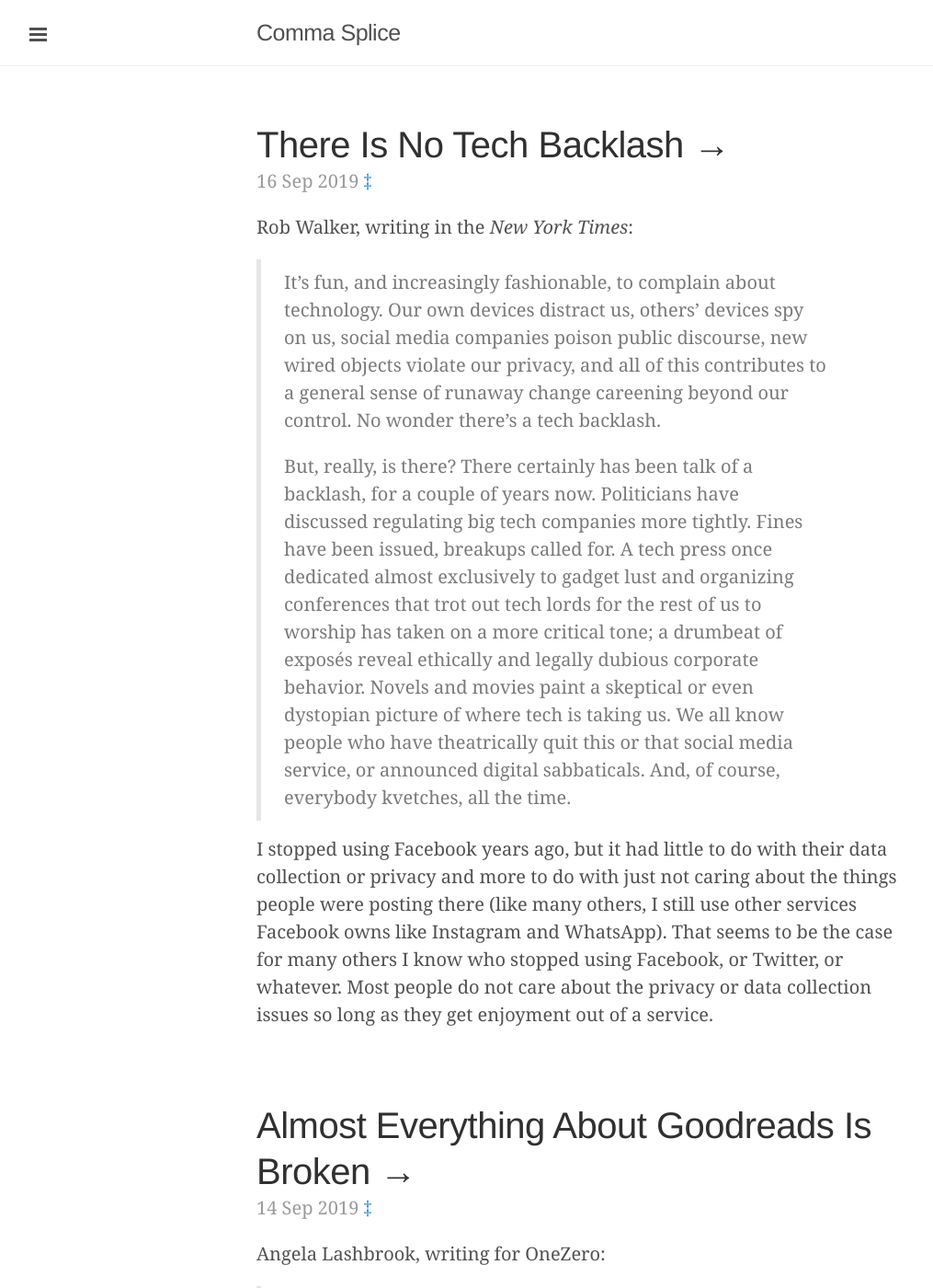
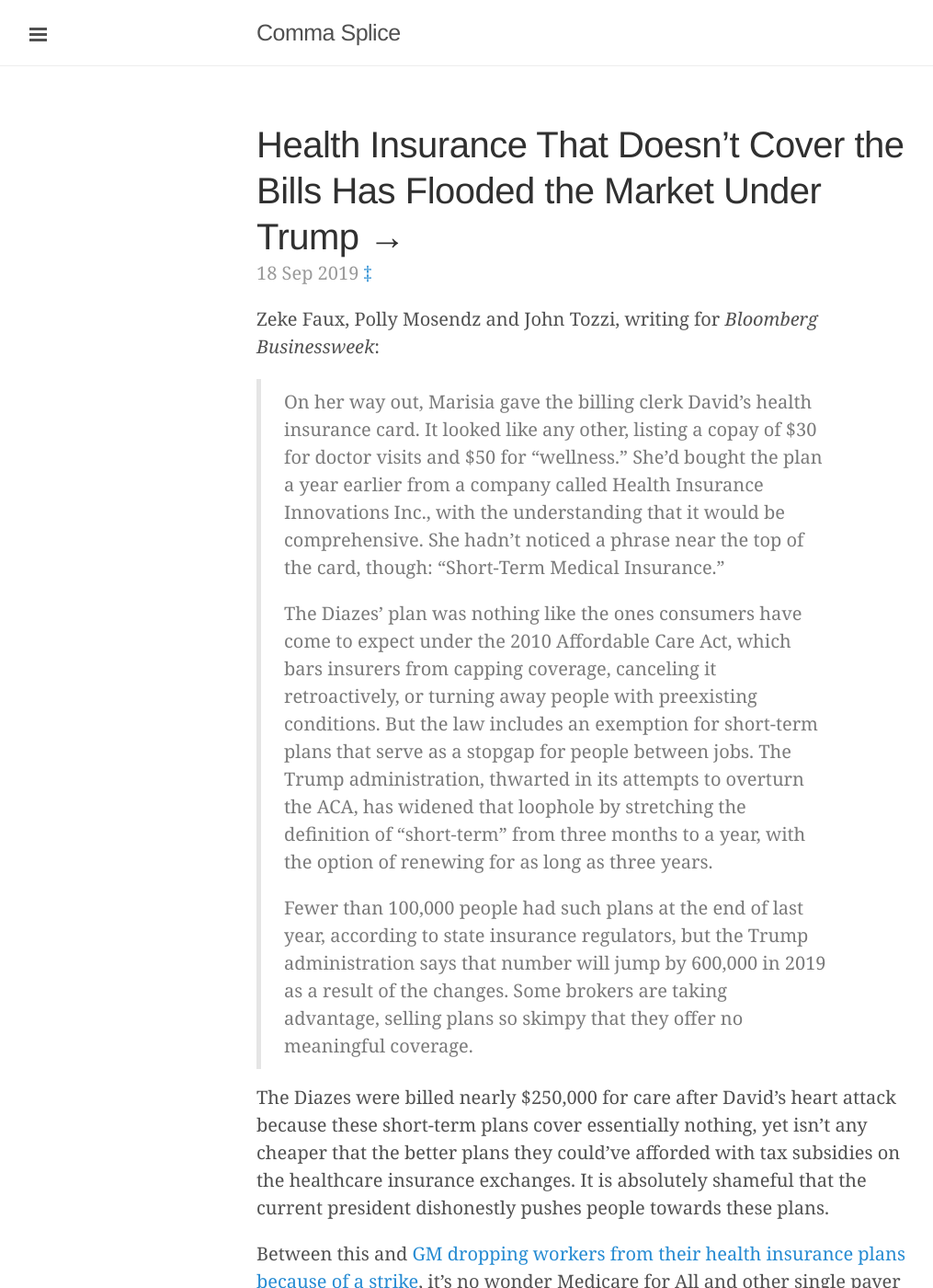
Before and after one commit to davidixon/davidixon.github.io, a Jekyll site: the page built from index.html, in a window 1280 px wide and 1400 px high. Shown: the whole window at 92% size, without its empty margins (1-1016 px from the left). Built offline with Jekyll 4.4.1, drawn with Linux system fonts in a browser that asks for light colours; the list of posts is cut into pages by our own code; some of the changed text lies outside the part shown.

Commit message:
New link post; updated book log

```diff
--- /dev/null
+++ b/_posts/2019-09-18-health-insurance.md
@@ -0,0 +1,18 @@
+---
+layout: post
+title: "Health Insurance That Doesn’t Cover the Bills Has Flooded the Market Under Trump"
+date: 2019-09-18 11:20
+link: https://www.bloomberg.com/news/features/2019-09-17/under-trump-health-insurance-with-less-coverage-floods-market
+---
+
+Zeke Faux, Polly Mosendz and John Tozzi, writing for *Bloomberg Businessweek*:
+
+> On her way out, Marisia gave the billing clerk David’s health insurance card. It looked like any other, listing a copay of $30 for doctor visits and $50 for “wellness.” She’d bought the plan a year earlier from a company called Health Insurance Innovations Inc., with the understanding that it would be comprehensive. She hadn’t noticed a phrase near the top of the card, though: “Short-Term Medical Insurance.”
+>
+> The Diazes’ plan was nothing like the ones consumers have come to expect under the 2010 Affordable Care Act, which bars insurers from capping coverage, canceling it retroactively, or turning away people with preexisting conditions. But the law includes an exemption for short-term plans that serve as a stopgap for people between jobs. The Trump administration, thwarted in its attempts to overturn the ACA, has widened that loophole by stretching the definition of “short-term” from three months to a year, with the option of renewing for as long as three years.
+>
+> Fewer than 100,000 people had such plans at the end of last year, according to state insurance regulators, but the Trump administration says that number will jump by 600,000 in 2019 as a result of the changes. Some brokers are taking advantage, selling plans so skimpy that they offer no meaningful coverage.
+
+The Diazes were billed nearly $250,000 for care after David's heart attack because these short-term plans cover essentially nothing, yet isn't any cheaper that the better plans they could've afforded with tax subsidies on the healthcare insurance exchanges. It is absolutely shameful that the current president dishonestly pushes people towards these plans.
+
+Between this and [GM dropping workers from their health insurance plans because of a strike](https://www.washingtonpost.com/business/2019/09/17/gm-dropped-workers-health-care-during-strike-company-says-its-standard-procedure/?noredirect=on), it's no wonder Medicare for All and other single payer proposals are becoming increasingly popular.
--- a/books.md
+++ b/books.md
@@ -26,5 +26,19 @@ permalink: /books/
   * ★★★☆☆ 6/28/19
 * *Severance* by Ling Ma
   * ★★★☆☆ 6/11/19
+* *It Doesn't Have to Be Crazy to Work* by Jason Fried and David Heinemeier Hansson
+  * ★★★☆☆ 6/3/19
+* *Furious Hours: Murder, Fraud, and the Last Trial of Harper Lee* by Casey Cep
+  * ★★★★★ 6/1/19
+* *Heartland: A Memoir of Working Hard and Being Broke in the Richest Country on Earth* by Sarah Smarsh
+  * ★★★★☆ 5/31/19
+* *Bird by Bird: Some Instructions on Writing and Life* by Anne Lamott
+  * ★★★☆☆ 5/30/19
+* *Timebound* by Rysa Walker
+  * ★★☆☆☆ 5/28/19
+* *Reamde* by Neal Stephenson
+  * ★★★★☆ 5/23/19
+* *Boom Town: The Fantastical Saga of Oklahoma City, Its Chaotic Founding, Its Apocalyptic Weather, Its Purloined Basketball Team, and the Dream of Becoming a World-class Metropolis* by Sam Anderson
+  * ★★★★☆ 5/2/19
 
 This page is a work in progress.
```
